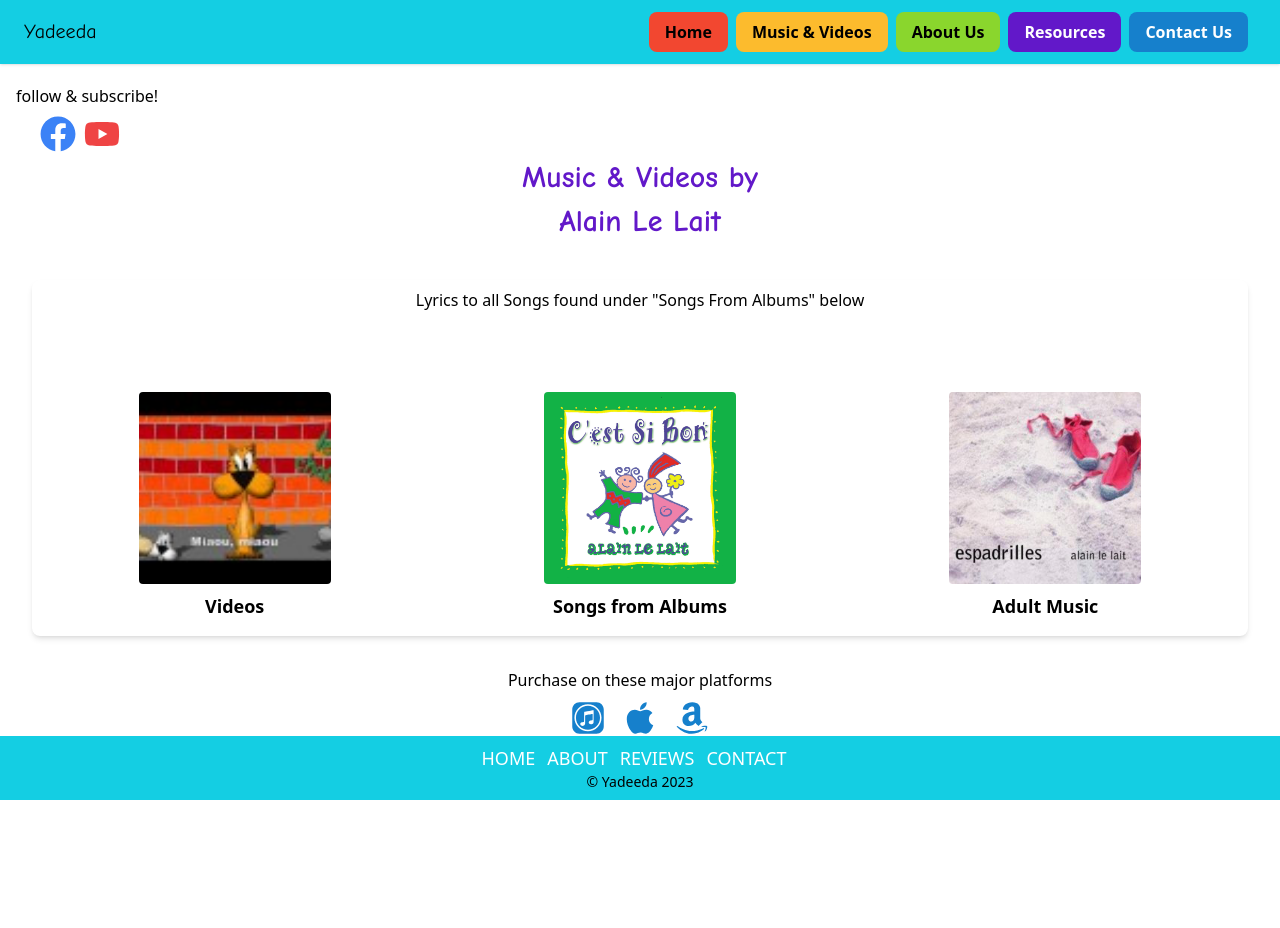
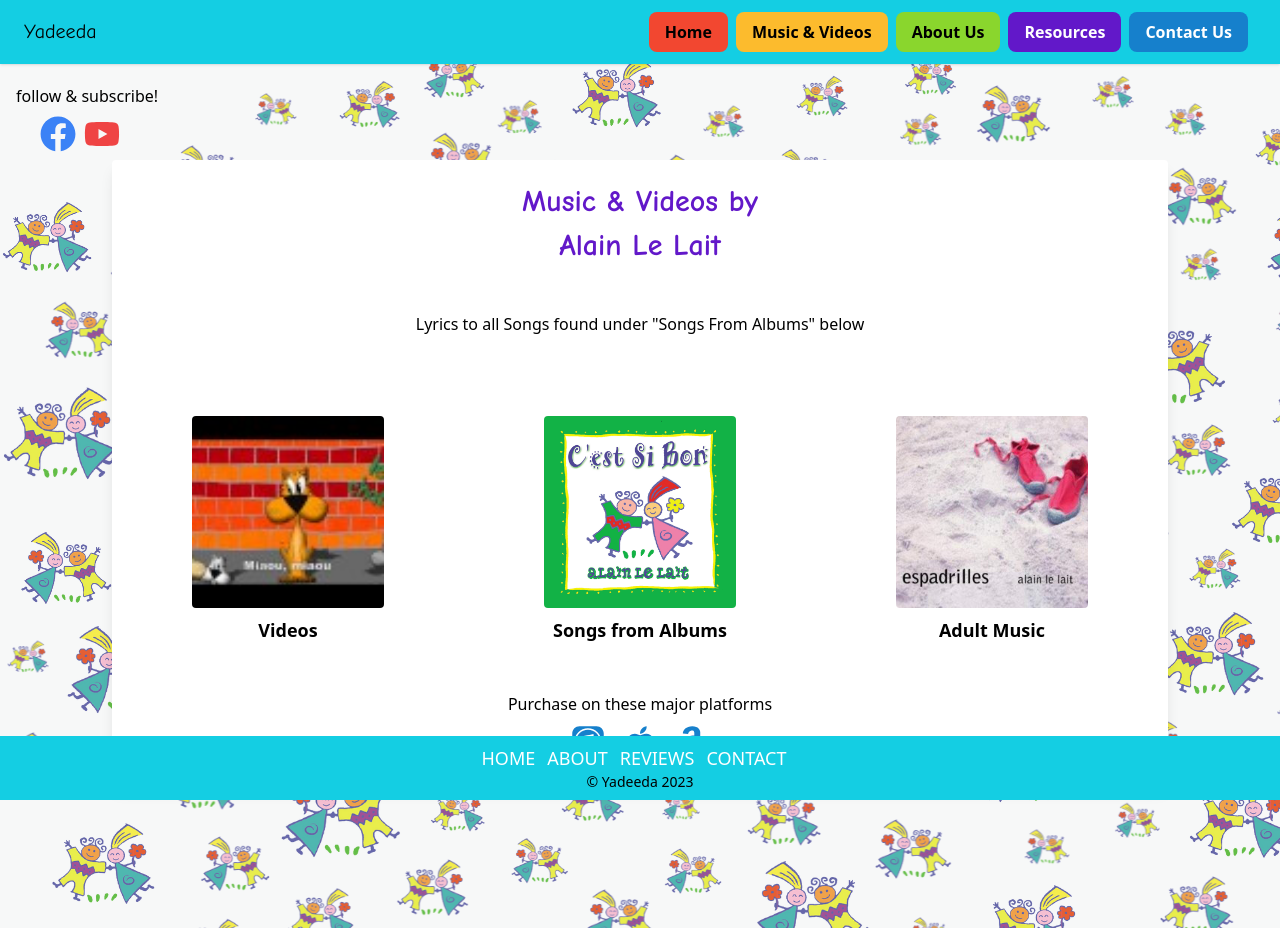
Before and after one commit to sjlelait/yadeeda, a React (Create React App) app: page /music in a window 1280 px wide. Before the commit the page ends 832 px from the top, so only its background shows below. Built offline with nearby package versions, Linux system fonts and the light colour scheme.

Commit message:
wip: adds background image & edits styling

```diff
--- a/src/App.css
+++ b/src/App.css
@@ -1,7 +1,7 @@
 .App {
   text-align: center;
-  /* background-image: url(./assets/ydBG.png);
-  background-position: cover; */
+  background-image: url(./assets/yadeedaColor.png);
+  background-position: cover;
 }
 
 .main {
--- a/src/pages/Music.js
+++ b/src/pages/Music.js
@@ -7,12 +7,12 @@ import PurchaseButtons from '../components/PurchaseButtons';
 
 const Music = (props) => {
     return (
-        <div>
+        <div className="content bg-white rounded shadow-lg pb-6 m-8 md:m-20">
             <div className="text-xl md:text-3xl font-bold font-homeP text-ydPurple">
-                <h1 className="mt-20 md:mt-24">Music & Videos by</h1>
+                <h1 className="mt-20 md:mt-24 pt-6">Music & Videos by</h1>
                 <p className="mt-2 mb-8 md:mb-10">Alain Le Lait</p>
             </div>
-            <div className="bg-white rounded-lg shadow-md overflow-hidden">
+            <div className="overflow-hidden">
                 <p className="mb-8 mt-2">Lyrics to all Songs found under "Songs From Albums" below</p>
                 <div className="grid gridMV grid-cols-1 sm:grid-cols-2 md:grid-cols-2 lg:grid-cols-2 md:mt-38 gap-4 md:mt-20 md:gap-x-0">
                     <Link to="/videos" className="flex flex-col items-center mb-4">
--- a/tailwind.config.js
+++ b/tailwind.config.js
@@ -12,11 +12,13 @@ module.exports = {
         ydRed: '#F24730',
         ydYellow: '#FCBB2D',
         ydPurple: '#6218C9',
+        ydGray: "#F5FAFA",
         YouTubeRed: '#FF0000',
         buttonLight: '#F2F2F2',
         textGreen: '#659600',
         textOrange: '#E67802',
         textPurple: '#5416AB',
+
       }
     },
     fontFamily: {
```
Also changed, not shown: src/assets/yadeedaColor.png (added).
